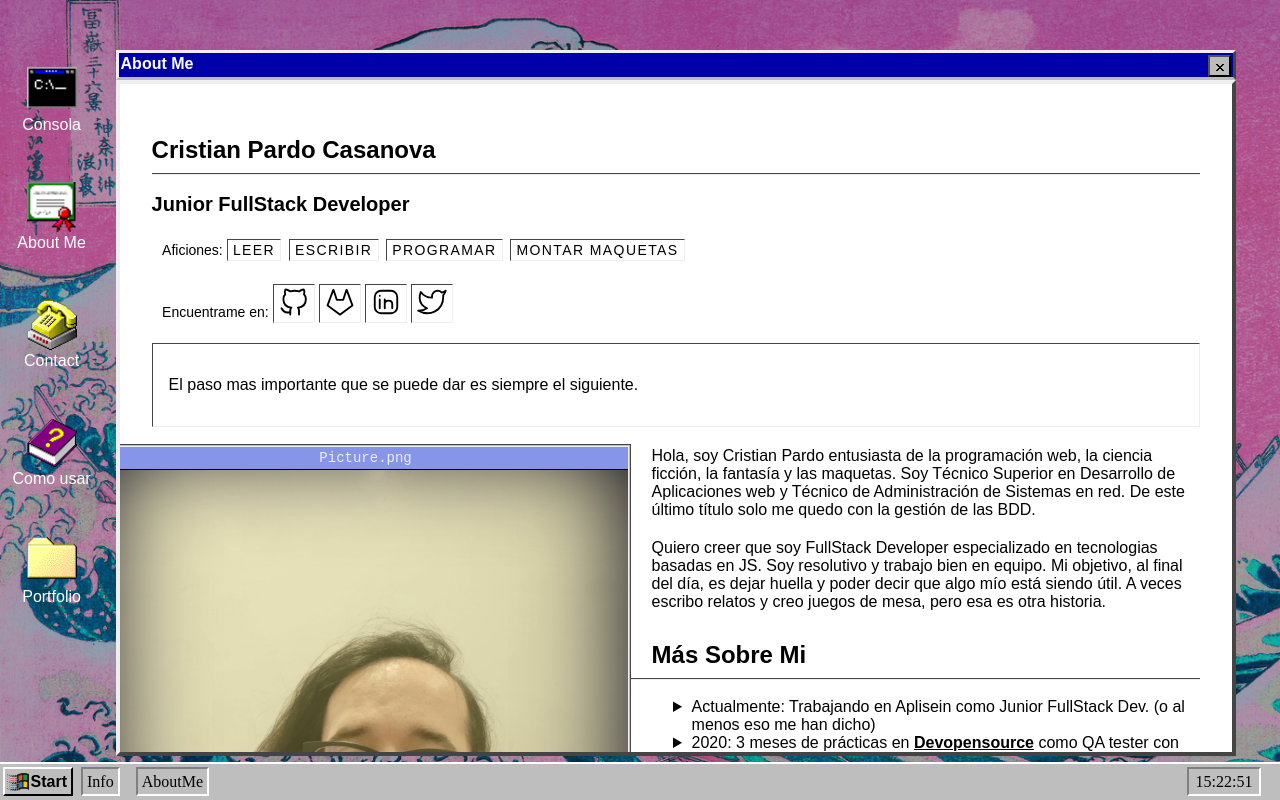
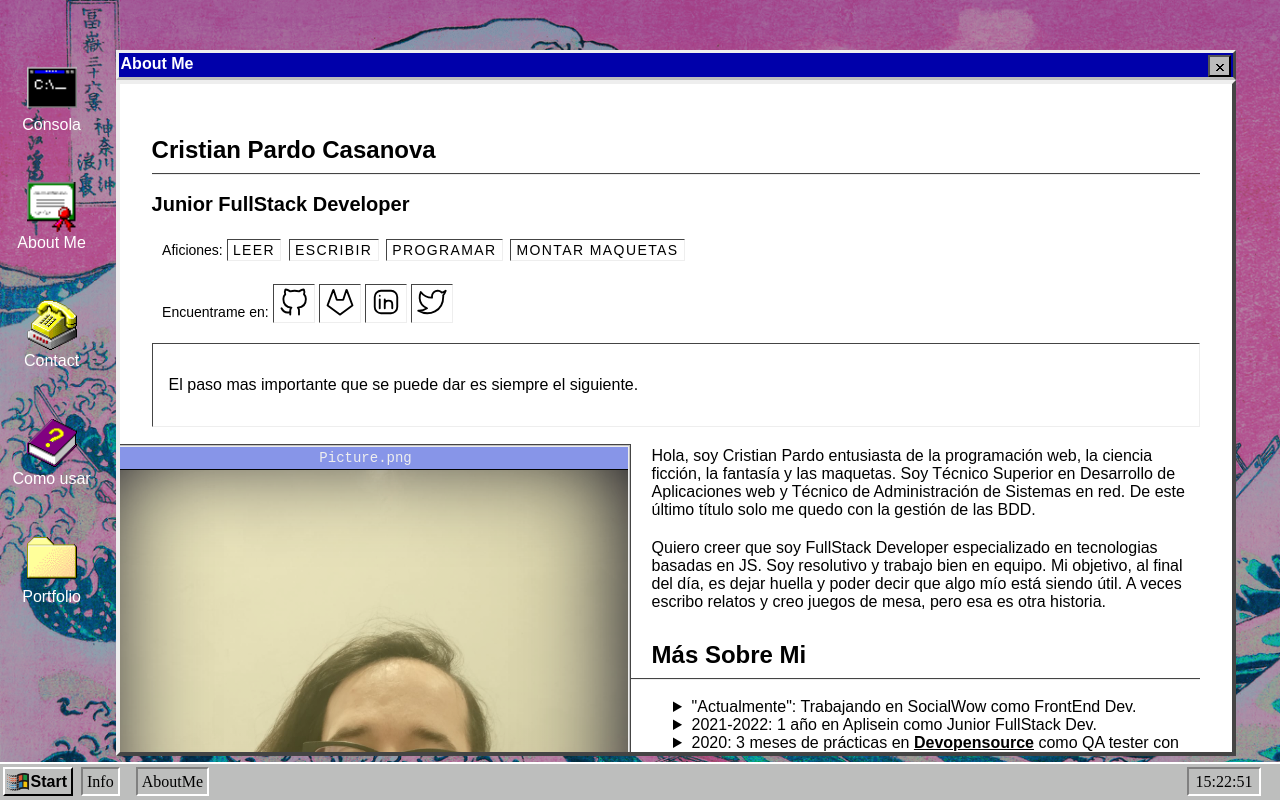
Before and after one commit to BelicStorm/windows98PersonalPortfolio, a Next.js app: page / in a window 1280 px wide. Both pictures are taken after a click on the element "About Me". Built offline with nearby package versions, Linux system fonts and the light colour scheme; a web font is replaced by a local one.

Commit message:
Update aboutMe.component.js

```diff
--- a/components/aboutMe.component.js
+++ b/components/aboutMe.component.js
@@ -47,7 +47,8 @@ const AboutMe = ({closePage, onFront}) => {
 
                             <h2>Más Sobre Mi</h2>
                             <ul className="social-skills">
-                                <li><span className="bolder">Actualmente:</span> Trabajando en Aplisein como Junior FullStack Dev. (o al menos eso me han dicho)</li>
+                                <li><span className="bolder">"Actualmente":</span> Trabajando en SocialWow como FrontEnd Dev.</li>
+                                <li><span className="bolder">2021-2022:</span> 1 año en Aplisein como Junior FullStack Dev.</li>
                                 <li><span className="bolder">2020:</span> 3 meses de prácticas en <a href="https://www.linkedin.com/company/devopensource/?originalSubdomain=es" target="_blank">Devopensource</a> como QA tester con Selenium y Cypress</li>
                                 <li><span className="bolder">2018-2020:</span> Ciclo de grado superior D.A.W en <a href="https://portal.edu.gva.es/iestacio/" target="_blank"> IES l'Estació</a> </li>
                                 <li><span className="bolder">2018:</span> 3 meses de prácticas en <a href="https://www.caixaontinyent.es" target="_blank">Caixa Ontinyent</a> migrando un sistema de monitorización Nagios a OMD Consol Labs </li>
```
